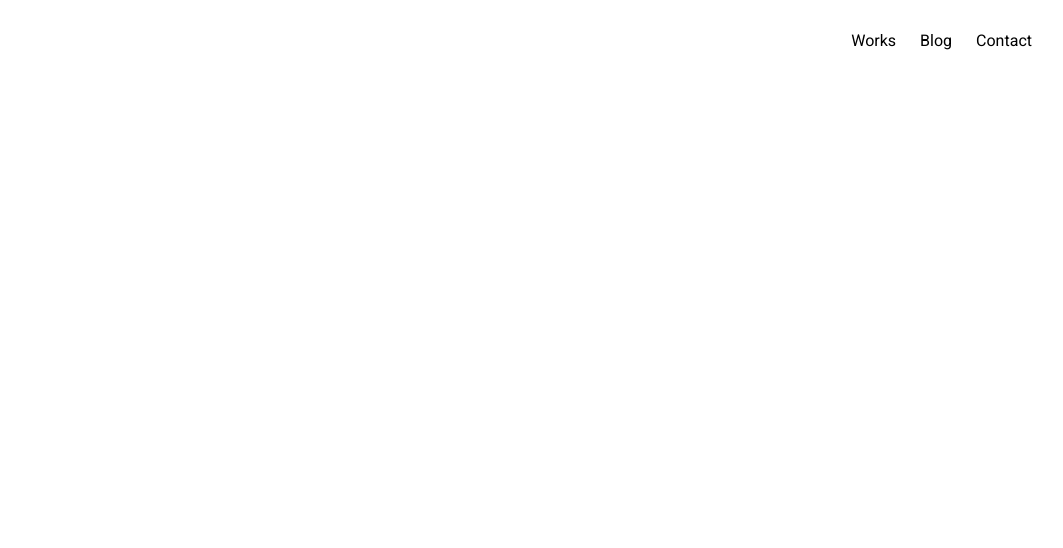
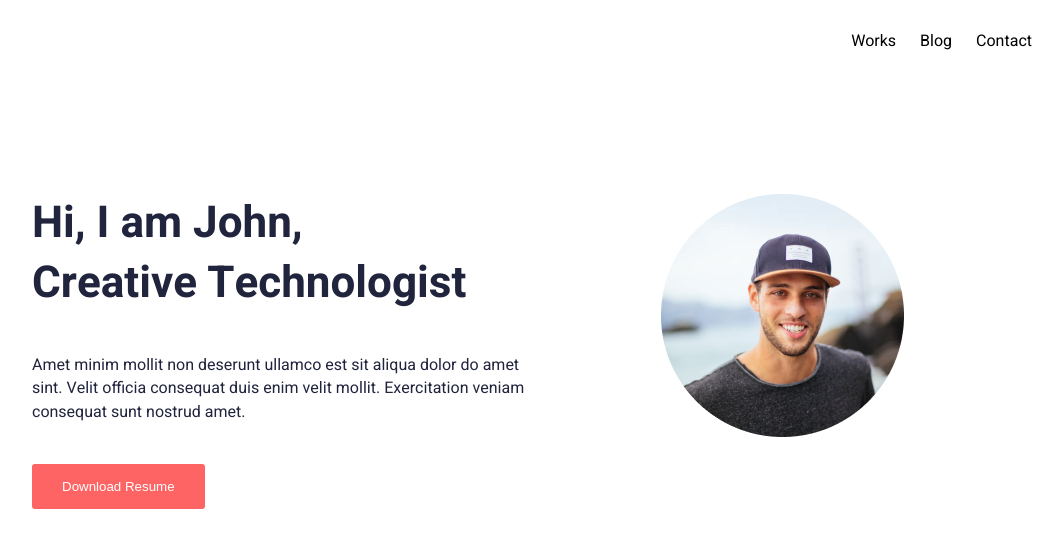
Before and after one commit to rsv-k/Minimal-sleek, a website: page index.html in a window 1280 px wide. Shown: the whole page, without its empty margins (108-1171 px from the left). Drawn offline with nearby package versions, Linux system fonts and the light colour scheme; files that its build step writes are made by us from their sources.

Commit message:
add hero section

```diff
--- a/index.html
+++ b/index.html
@@ -20,5 +20,26 @@
 				<a href="#" class="header__link">Contact</a>
 			</nav>
 		</header>
+
+		<section class="hero">
+			<div class="hero__info">
+				<h1 class="hero__heading heading-1">
+					Hi, I am John,
+					<br />
+					Creative Technologist
+				</h1>
+				<p class="hero__paragraph">
+					Amet minim mollit non deserunt ullamco est sit aliqua dolor do
+					amet sint. Velit officia consequat duis enim velit mollit.
+					Exercitation veniam consequat sunt nostrud amet.
+				</p>
+
+				<button class="button">Download Resume</button>
+			</div>
+
+			<div class="hero__img-box">
+				<img src="/img/person.png" alt="Person " class="hero__img" />
+			</div>
+		</section>
 	</body>
 </html>
--- a/scss/base/_base.scss
+++ b/scss/base/_base.scss
@@ -20,4 +20,9 @@ html {
 		[center-end]
 		minmax(6rem, 1fr);
 	padding: 3rem 0;
+	grid-row-gap: 14rem;
+
+	& > * {
+		grid-column: center-start / center-end;
+	}
 }
--- /dev/null
+++ b/scss/components/_button.scss
@@ -0,0 +1,7 @@
+.button {
+	border: 0;
+	border-radius: 3px;
+	background-color: $color-red-1;
+	color: $color-white-1;
+	padding: 1.5rem 3rem;
+}
--- a/scss/layouts/_header.scss
+++ b/scss/layouts/_header.scss
@@ -1,6 +1,4 @@
 .header {
-	grid-column: center-start / center-end;
-
 	display: flex;
 	justify-content: flex-end;
 
--- /dev/null
+++ b/scss/layouts/_hero.scss
@@ -0,0 +1,20 @@
+.hero {
+	display: grid;
+	grid-template-columns: 50rem 1fr;
+
+	&__paragraph {
+		margin: 4rem 0;
+	}
+
+	&__img-box {
+		width: 24.3rem;
+		height: 24.3rem;
+		margin: 0 auto;
+	}
+
+	&__img {
+		width: 100%;
+		height: 100%;
+		object-fit: cover;
+	}
+}
--- a/scss/style.scss
+++ b/scss/style.scss
@@ -4,3 +4,6 @@
 @import './base/typography';
 
 @import './layouts/header';
+@import './layouts/hero';
+
+@import './components/button';
```
Also changed, not shown: img/person.png (added).
